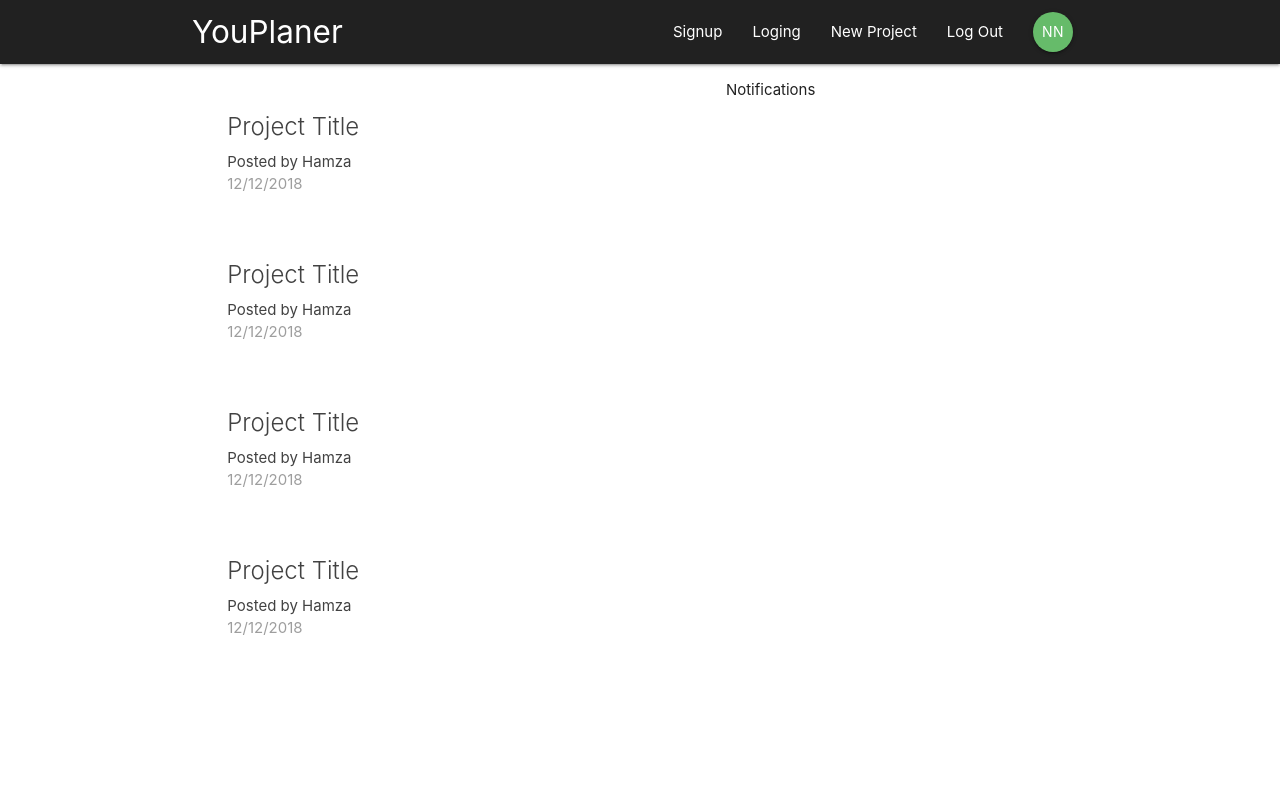
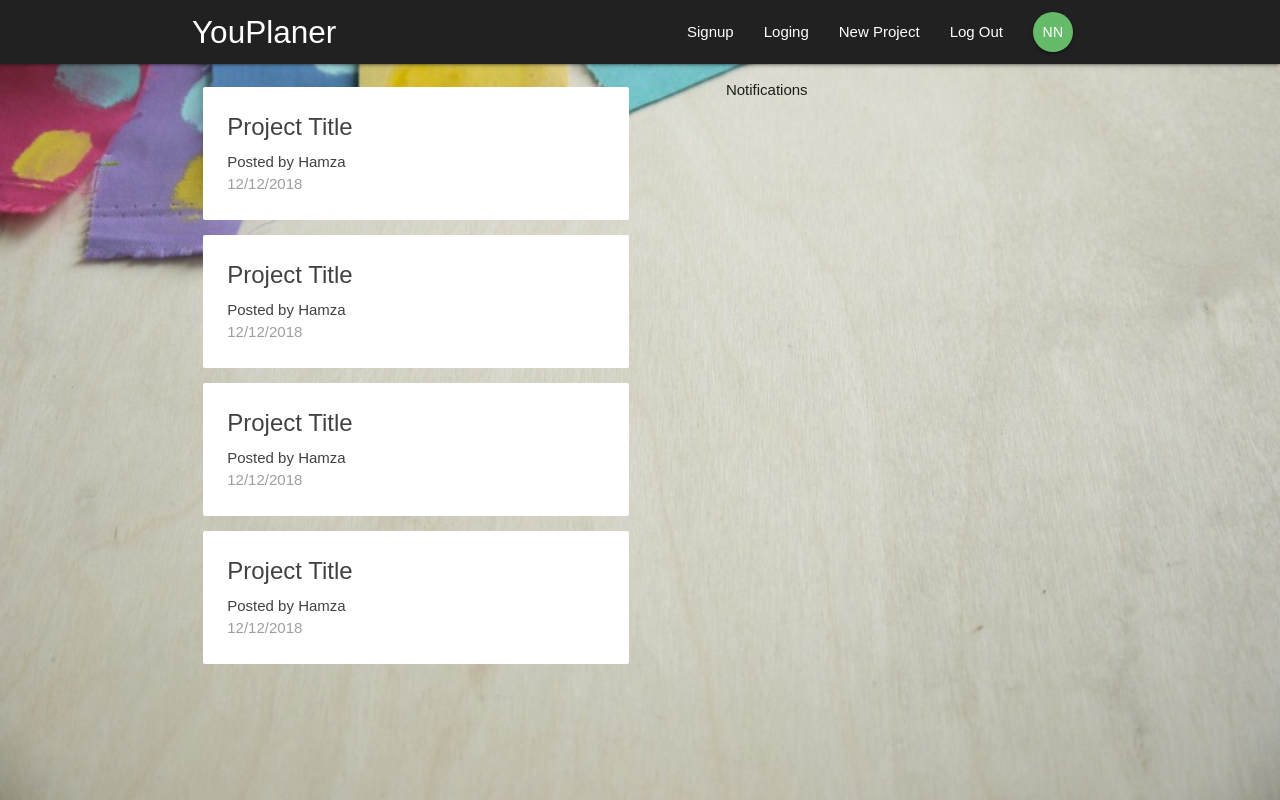
Before and after one commit to HBenzaoui/youplaner, a React (Create React App) app: page / in a window 1280 px wide. Built offline with nearby package versions, Linux system fonts and the light colour scheme.

Commit message:
add the background and form text color in css

```diff
--- a/src/components/layout/SignedInLinks.js
+++ b/src/components/layout/SignedInLinks.js
@@ -4,7 +4,7 @@ import { NavLink } from 'react-router-dom';
 const SignedInLinks = () =>{
     return(
         <ul className="right">
-            <li><NavLink to='/'>New Project</NavLink></li>
+            <li><NavLink to='/create'>New Project</NavLink></li>
             <li><NavLink to='/'>Log Out</NavLink></li>
             <li><NavLink to='/' className='btn btn-floating green lighten-1'>NN</NavLink></li>
         </ul>
--- a/src/components/layout/SignedOutLinks.js
+++ b/src/components/layout/SignedOutLinks.js
@@ -4,8 +4,8 @@ import { NavLink } from 'react-router-dom';
 const SignedOutLinks = () =>{
     return(
         <ul className="right">
-            <li><NavLink to='/'>Signup</NavLink></li>
-            <li><NavLink to='/'>Loging</NavLink></li>
+            <li><NavLink to='/signup'>Signup</NavLink></li>
+            <li><NavLink to='/signin'>Loging</NavLink></li>
         </ul>
     )
 }
--- a/src/index.css
+++ b/src/index.css
@@ -1,14 +1,30 @@
+html{
+  min-height: 100%;
+}
 body {
   margin: 0;
   padding: 0;
-  font-family: -apple-system, BlinkMacSystemFont, "Segoe UI", "Roboto", "Oxygen",
-    "Ubuntu", "Cantarell", "Fira Sans", "Droid Sans", "Helvetica Neue",
-    sans-serif;
-  -webkit-font-smoothing: antialiased;
-  -moz-osx-font-smoothing: grayscale;
+  font-family: sans-serif;
+  background: url(/img/background.jpg) no-repeat;
+  background-size: 100%;
+  background-position: bottom;
+  background-color: #e2e2e2;
+  min-height: 100%;
 }
 
-code {
-  font-family: source-code-pro, Menlo, Monaco, Consolas, "Courier New",
-    monospace;
+form{
+  padding: 20px;
+  margin-top: 60px;
 }
+
+form button, form h5{
+  margin: 20px 0;
+}
+
+input[type=text]:not(.browser-default):focus:not([readonly]),
+input[type=email]:not(.browser-default):focus:not([readonly]),
+input[type=password]:not(.browser-default):focus:not([readonly]),
+textarea.materialize-textarea:focus:not([readonly]){
+  border-color: #66BB6A;
+  box-shadow: none;
+}
```
Also changed, not shown: public/img/background.jpg (added), public/img/background1.jpg (added).
